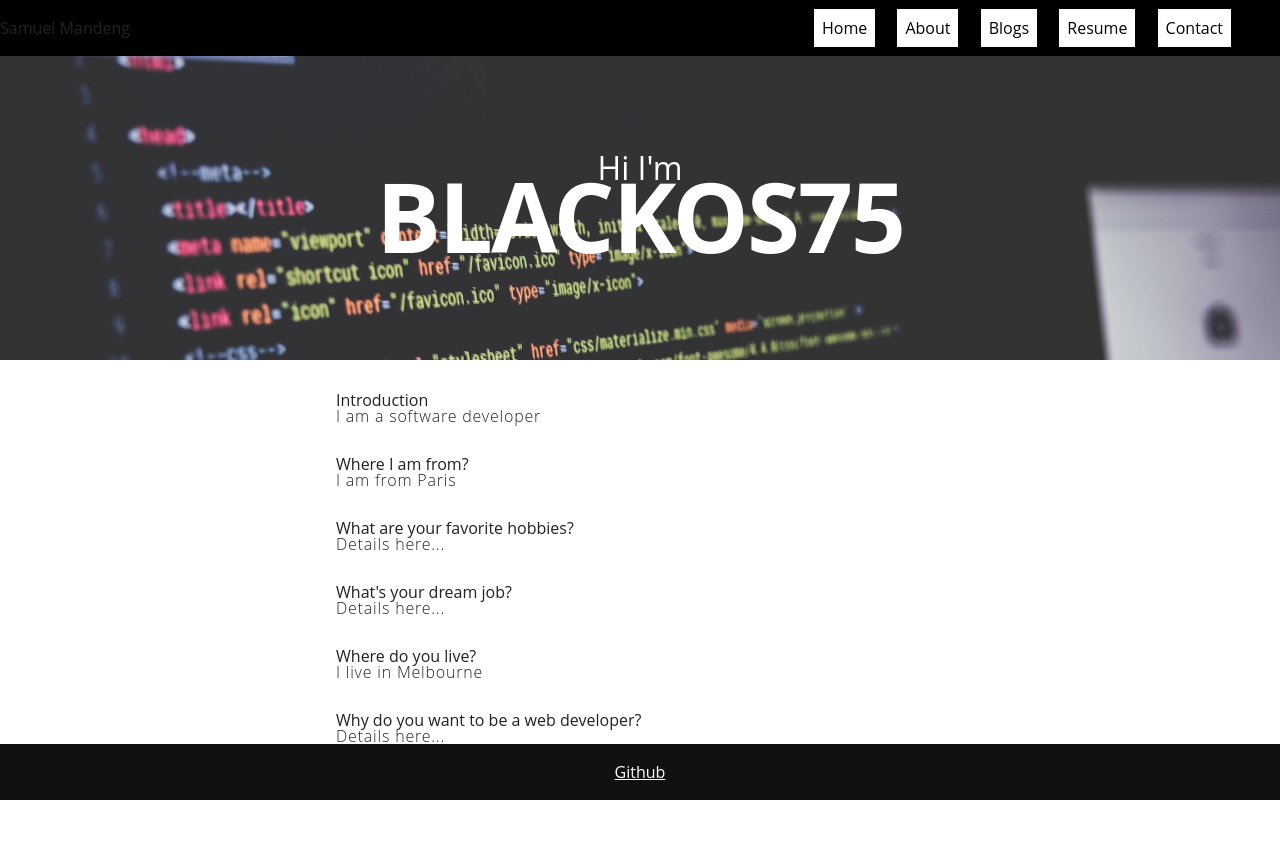
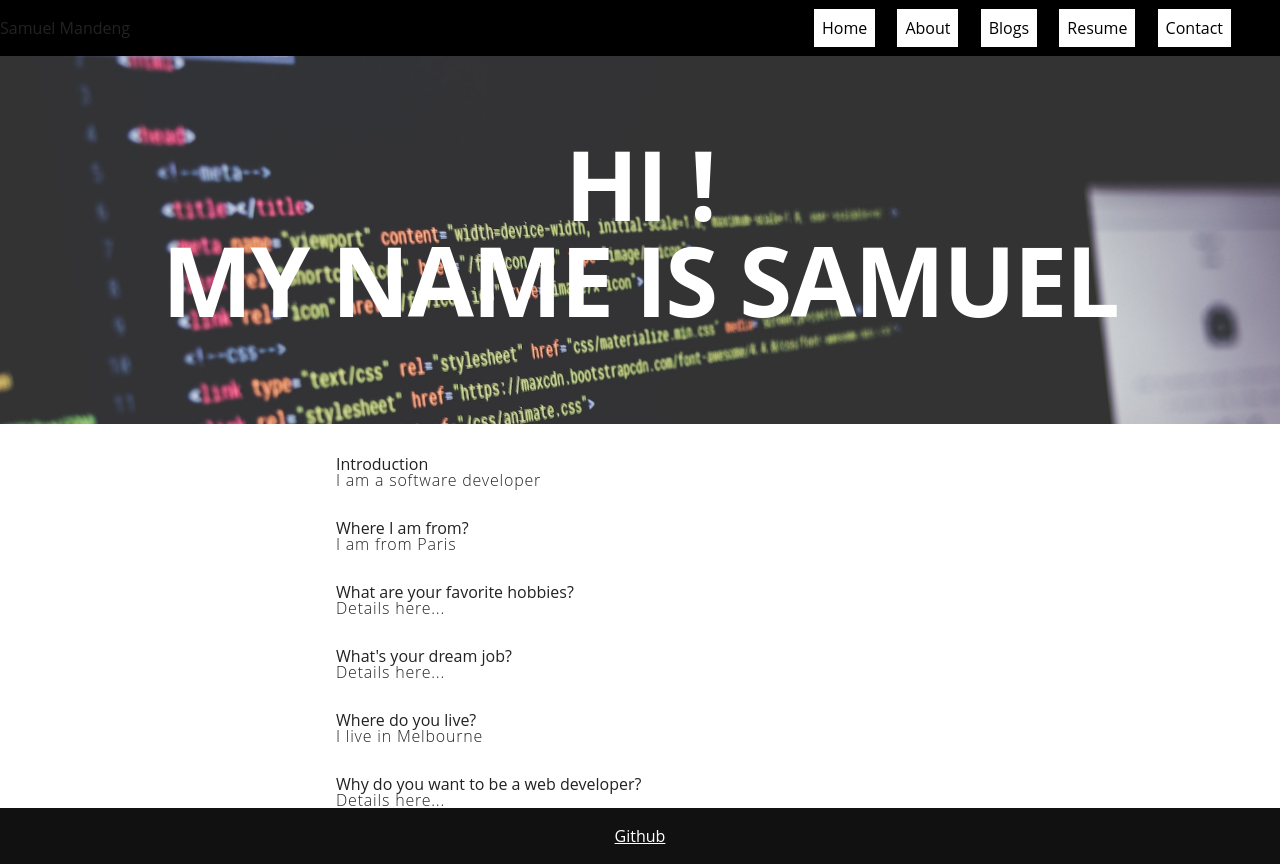
Before and after one commit to blackos75/MANDENG_SAMUEL_T1A2, a plain HTML site: page about.html in a window 1280 px wide. Before the commit the page ends 800 px from the top, so only its background shows below. Drawn offline with Linux system fonts and the light colour scheme.

Commit message:
updated about.html

```diff
--- a/about.html
+++ b/about.html
@@ -35,8 +35,8 @@
     </header>
 
     <main class='masthead'>
-        <h1 class='masthead-intro'>Hi I'm</h1>
-        <h1 class='masthead-heading'>blackos75</h1>
+        <h1 class='masthead-intro'></h1>
+        <h2 class='masthead-heading'>Hi ! <br>My Name is Samuel</h2>
     </main>
     <section class="details">
       <h1>Introduction</h1>
```
